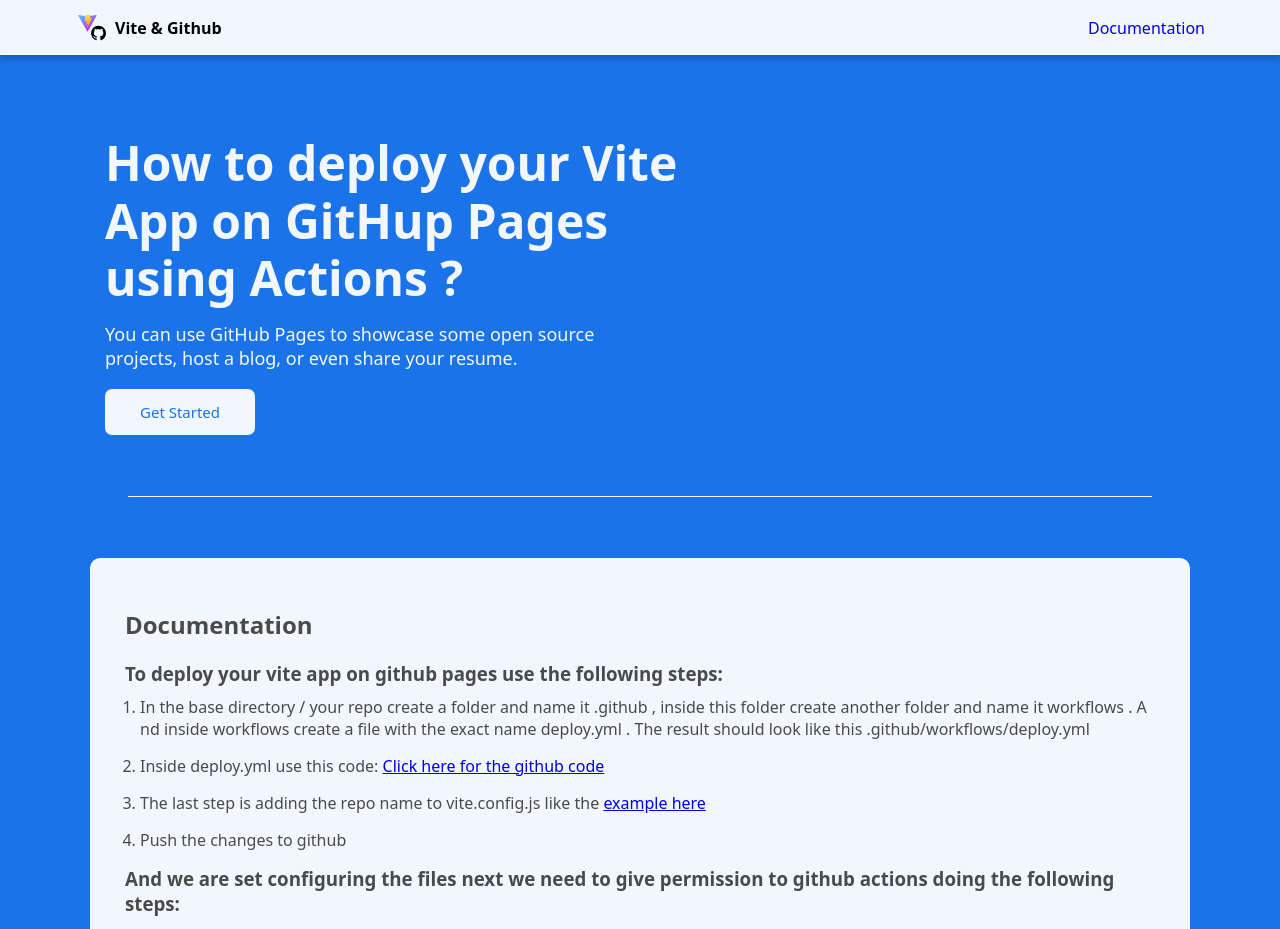
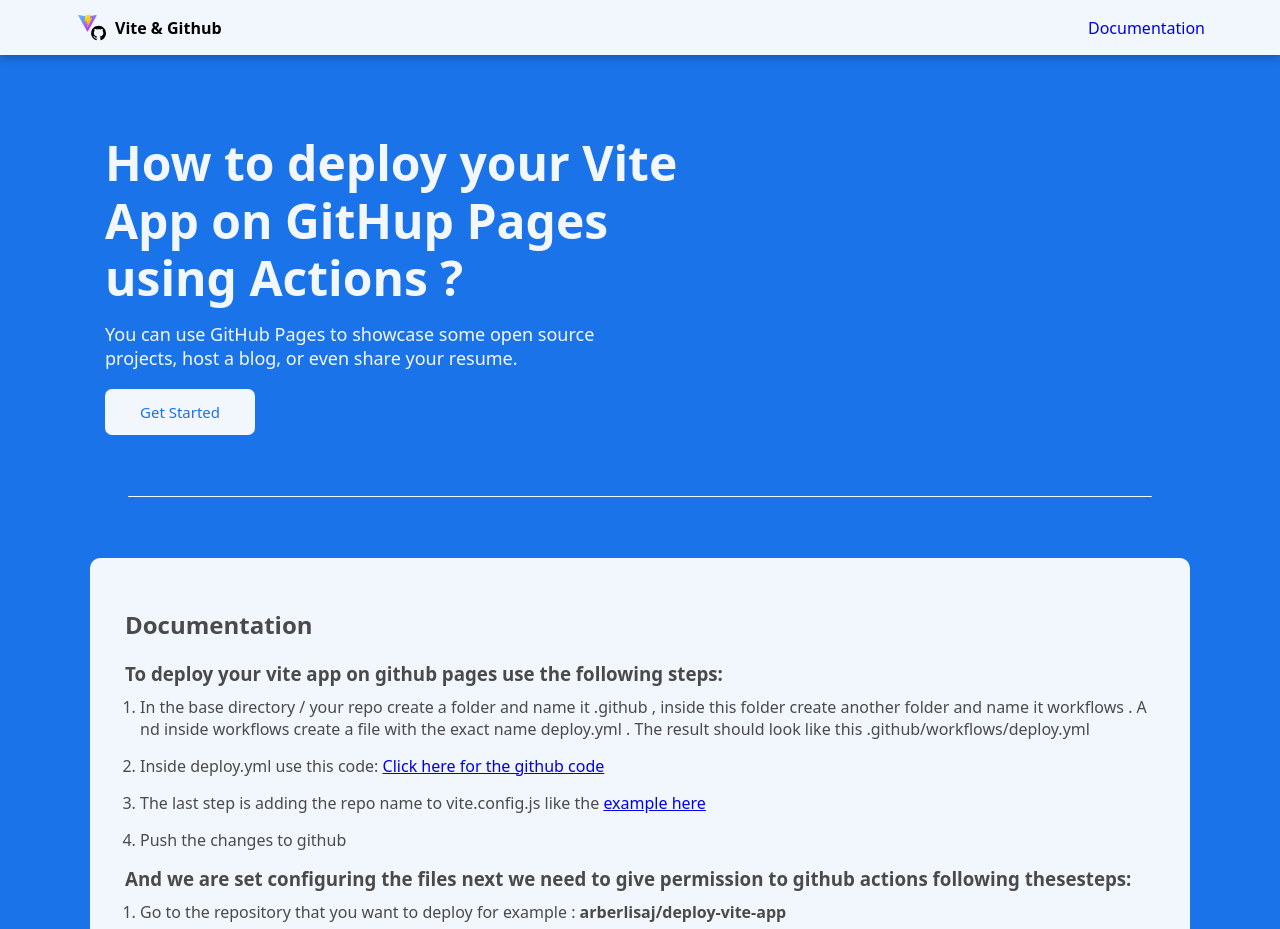
Before and after one commit to arberLisaj/deploy-vite-app, a React (Vite) app: page / in a window 1280 px wide. Shown: the top 929 px of the page. Built offline with nearby package versions, Linux system fonts and the light colour scheme.

Commit message:
edit: replaced words in a heading

```diff
--- a/src/App.jsx
+++ b/src/App.jsx
@@ -64,7 +64,7 @@
 
           <h3>
             And we are set configuring the files next we need to give permission
-            to github actions doing the following steps:
+            to github actions following thesesteps:
           </h3>
           <ol>
             <li>
```
